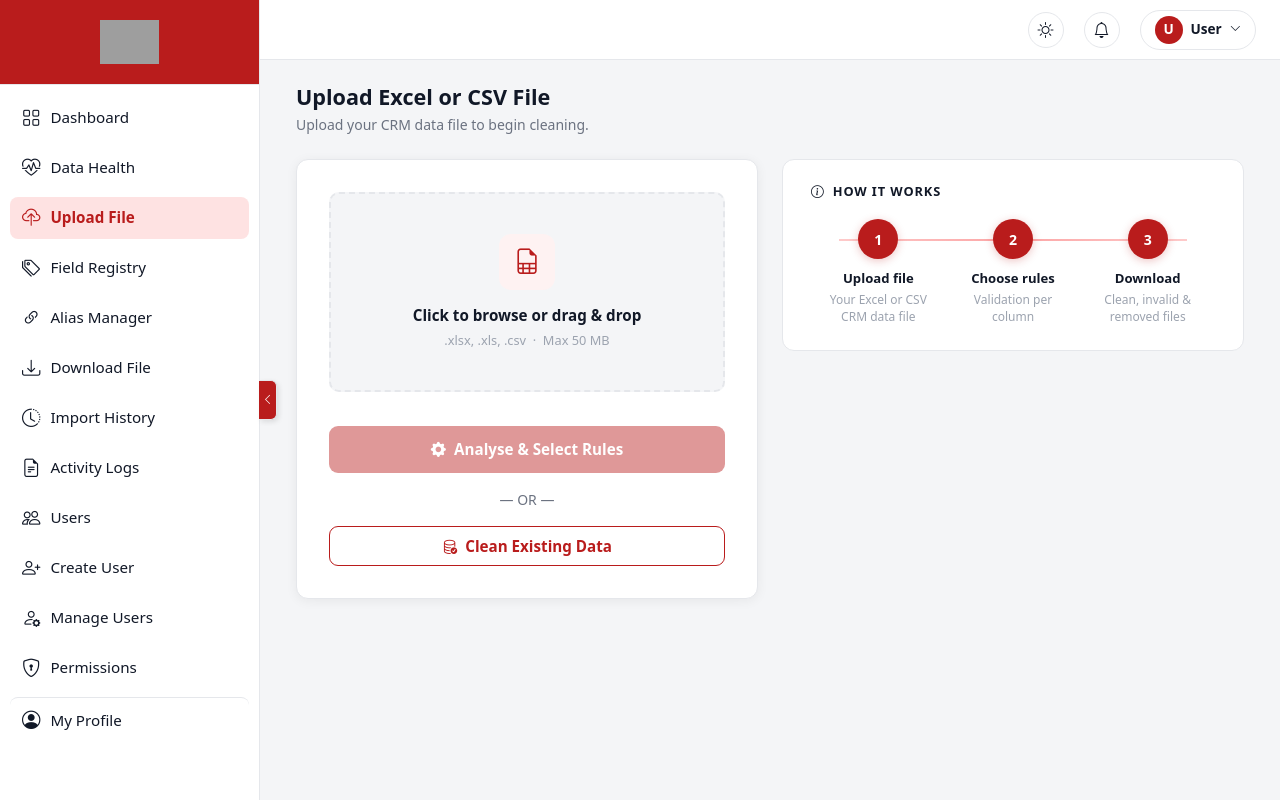
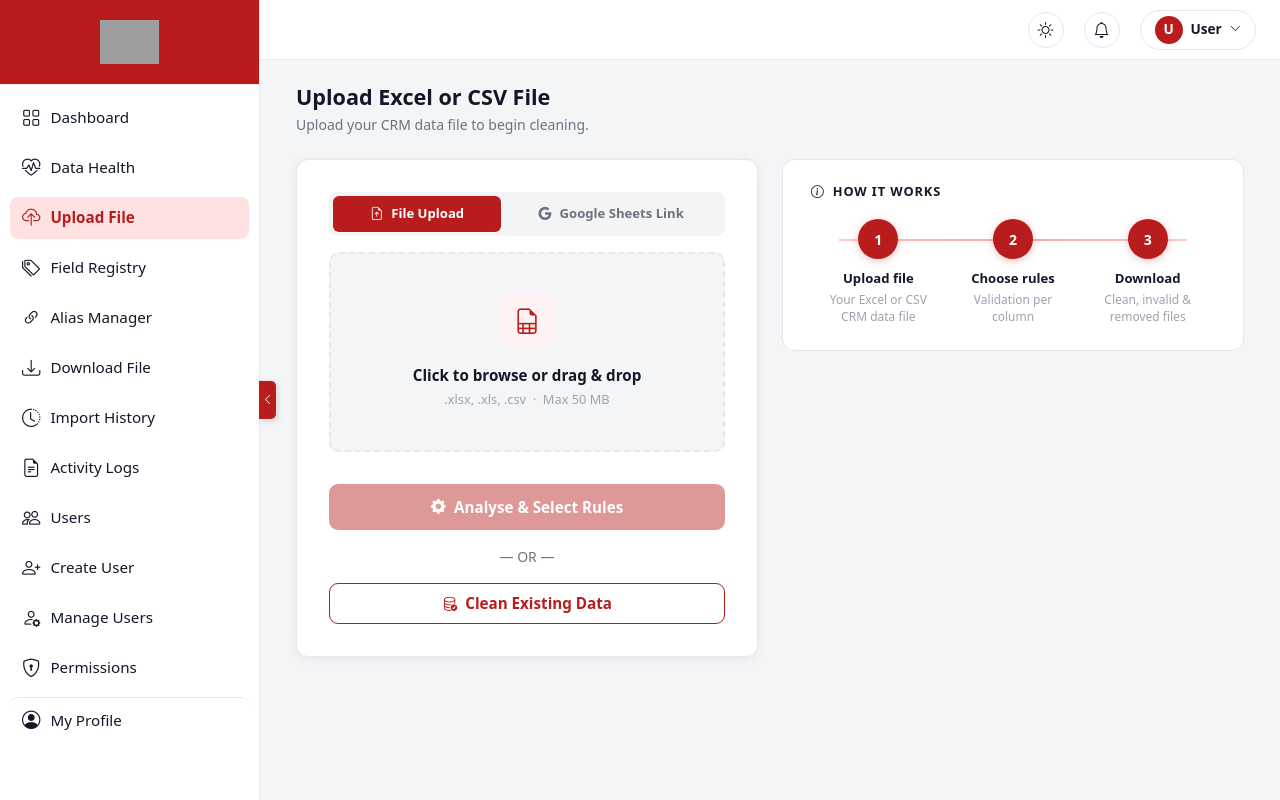
Before and after one commit to NytFury2k/Excel-Cleaner-2026, a Flask app: page /upload in a window 1280 px wide. Run offline with Flask 3, Linux system fonts and the light colour scheme; the visitor is signed in with stand-in values (Sample User, id 1); data that the repository does not hold is empty; parts of the project's set-up code (start-up, migrations or seed data) failed here and were passed over; some libraries are stand-ins or nearby versions; grey boxes are pictures that could not be loaded.

Commit message:
Add Google Sheets URL upload option UI tab and fields to upload.html

```diff
--- a/templates/upload.html
+++ b/templates/upload.html
@@ -333,6 +333,20 @@
       height: 3rem;
       color: var(--red);
     }
+
+    #uploadTabs .nav-link {
+      color: var(--text-muted, #6b7280);
+      background: transparent;
+      border: none;
+      transition: background-color 0.2s ease, color 0.2s ease;
+    }
+    #uploadTabs .nav-link.active {
+      background: var(--primary-color, #b91c1c) !important;
+      color: #fff !important;
+    }
+    [data-theme="dark"] #uploadTabs .nav-link {
+      color: var(--text-muted, #9ca3af);
+    }
   </style>
 </head>
 
@@ -384,6 +398,25 @@
             <div class="upload-card">
               <form method="post" enctype="multipart/form-data" id="uploadForm">
 
+                <!-- Upload Method Tabs -->
+                <ul class="nav nav-pills nav-fill mb-3" id="uploadTabs" role="tablist" style="background: var(--bg-hover, #f3f4f6); padding: 4px; border-radius: 8px;">
+                  <li class="nav-item" role="presentation">
+                    <button class="nav-link active py-2 fw-semibold" id="file-tab" data-bs-toggle="pill" data-bs-target="#fileUploadPanel" type="button" role="tab" style="font-size: 0.82rem; border-radius: 6px; border: none;">
+                      <i class="bi bi-file-earmark-arrow-up me-2"></i>File Upload
+                    </button>
+                  </li>
+                  <li class="nav-item" role="presentation">
+                    <button class="nav-link py-2 fw-semibold" id="gsh-tab" data-bs-toggle="pill" data-bs-target="#googleSheetPanel" type="button" role="tab" style="font-size: 0.82rem; border-radius: 6px; border: none;">
+                      <i class="bi bi-google me-2"></i>Google Sheets Link
+                    </button>
+                  </li>
+                </ul>
+
+                <input type="hidden" name="upload_method" id="uploadMethod" value="file">
+
+                <div class="tab-content" id="uploadTabContent">
+                  <!-- File Upload Panel -->
+                  <div class="tab-pane fade show active" id="fileUploadPanel" role="tabpanel">
                     <div class="drop-zone" id="dropZone" onclick="document.getElementById('fileInput').click()">
                       <div class="dz-icon" id="dzIcon">
                         <i class="bi bi-file-earmark-spreadsheet" id="dzIconI"></i>
@@ -405,8 +438,25 @@
                         </button>
                       </div>
                     </div>
+                  </div>
 
-                <button type="submit" class="btn-submit" id="submitBtn" disabled>
+                  <!-- Google Sheets Panel -->
+                  <div class="tab-pane fade" id="googleSheetPanel" role="tabpanel">
+                    <div class="p-3 border text-start" style="border-radius: 9px; background: var(--bg-hover, #f3f4f6); border-color: var(--border-color, #e5e7eb) !important;">
+                      <label for="googleSheetInput" class="form-label fw-semibold text-dark small mb-2" style="color: var(--text-main) !important;">Google Sheets Share Link</label>
+                      <div class="input-group input-group-sm mb-3">
+                        <span class="input-group-text bg-light border-end-0 text-muted" style="border-color: var(--border-color, #d1d5db);"><i class="bi bi-link-45deg"></i></span>
+                        <input type="url" class="form-control form-control-sm border-start-0" id="googleSheetInput" name="google_sheet_url" placeholder="https://docs.google.com/spreadsheets/d/..." style="border-color: var(--border-color, #d1d5db);">
+                      </div>
+                      <div class="alert alert-warning py-2 px-3 mb-0" style="font-size: 0.78rem; border-radius: 6px; border-color: #fde047; background-color: #fef9c3; color: #854d0e;">
+                        <i class="bi bi-exclamation-triangle-fill me-1"></i>
+                        <strong>Important:</strong> Set sheet sharing settings to <u>"Anyone with the link can view"</u> so the application can read the data.
+                      </div>
+                    </div>
+                  </div>
+                </div>
+
+                <button type="submit" class="btn-submit mt-3" id="submitBtn" disabled>
                   <i class="bi bi-gear-fill me-2"></i>Analyse &amp; Select Rules
                 </button>
 
@@ -524,6 +574,36 @@
       }
     });
 
+    // Toggle active method and fields required property
+    const fileTab = document.getElementById("file-tab");
+    const gshTab = document.getElementById("gsh-tab");
+    const uploadMethod = document.getElementById("uploadMethod");
+    const googleSheetInput = document.getElementById("googleSheetInput");
+
+    if (fileTab && gshTab) {
+      fileTab.addEventListener("shown.bs.tab", function () {
+        uploadMethod.value = "file";
+        fileInput.required = true;
+        googleSheetInput.required = false;
+        submitBtn.disabled = !fileInput.files || fileInput.files.length === 0;
+      });
+
+      gshTab.addEventListener("shown.bs.tab", function () {
+        uploadMethod.value = "google_sheet";
+        fileInput.required = false;
+        googleSheetInput.required = true;
+        submitBtn.disabled = googleSheetInput.value.trim() === "";
+      });
+    }
+
+    if (googleSheetInput) {
+      googleSheetInput.addEventListener("input", function () {
+        if (uploadMethod.value === "google_sheet") {
+          submitBtn.disabled = this.value.trim() === "";
+        }
+      });
+    }
+
     // Show loading overlay on form submit or clean existing click
     document.getElementById("uploadForm").addEventListener("submit", function () {
       document.getElementById("loadingOverlay").style.display = "flex";
```
Lines whose indentation alone changed are shown as unchanged.
